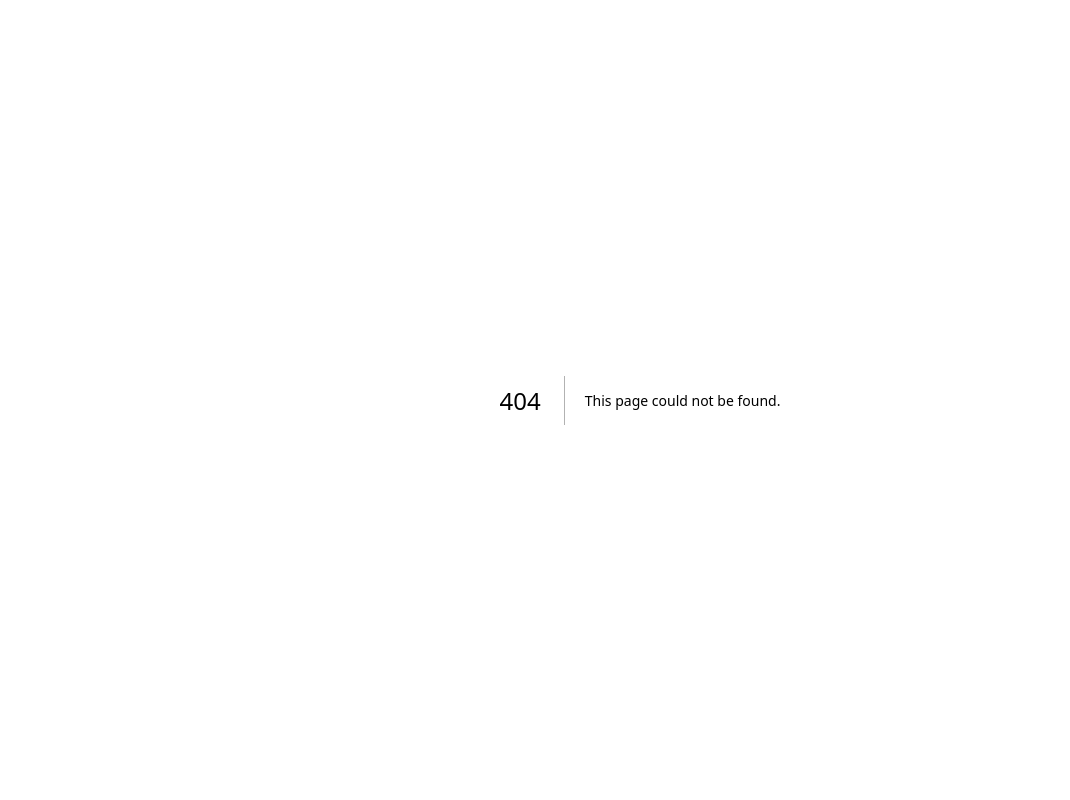
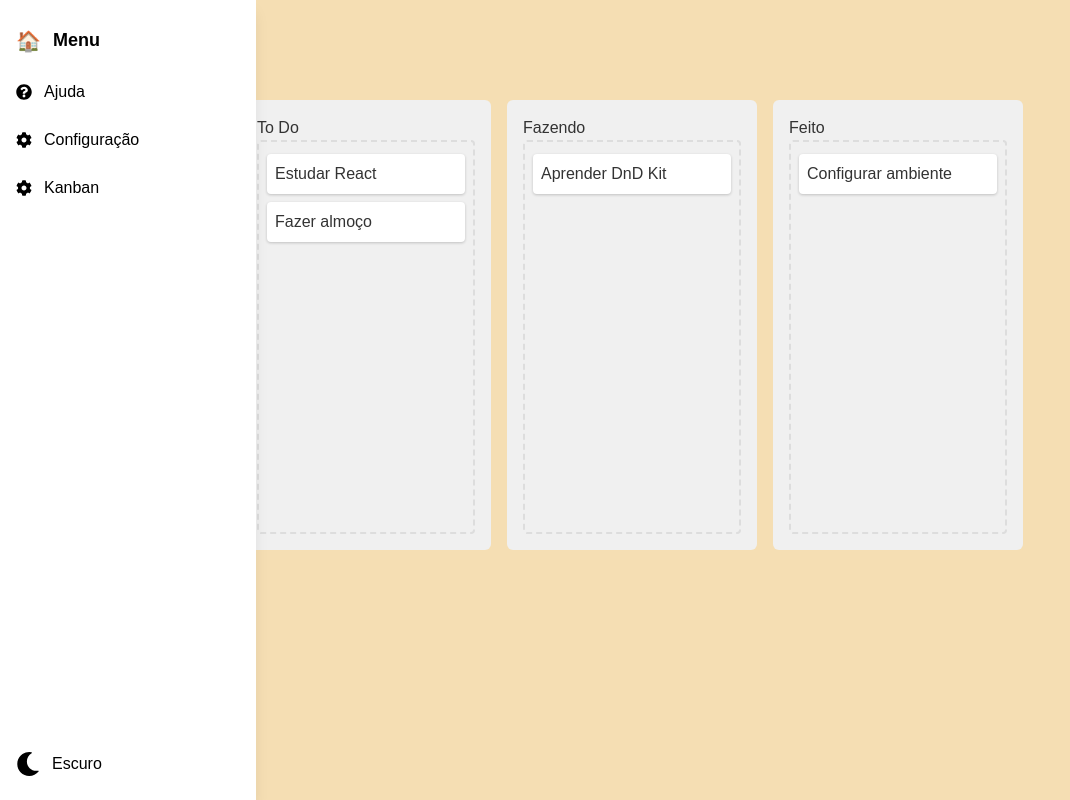
Before and after one commit to Vitor-Vidotto/timetomarket, a Next.js app: page /kanban in a window 1280 px wide. Before the commit this address had no page. Shown: the whole page, without its empty margins (0-1070 px from the left). Built offline with nearby package versions, Linux system fonts and the light colour scheme.

Commit message:
kanban initi

```diff
--- a/src/app/components/NavBar.tsx
+++ b/src/app/components/NavBar.tsx
@@ -77,6 +77,10 @@ const Navbar = () => {
             <FaCog />
             <span className="hidden group-hover:inline">Configuração</span>
           </Link>
+          <Link href="/kanban" className="flex items-center space-x-3 text-black dark:text-white hover:text-blue-500">
+            <FaCog />
+            <span className="hidden group-hover:inline">Kanban</span>
+          </Link>
         </div>
 
         <button onClick={toggleTheme} className="flex items-center space-x-3 text-2xl text-black dark:text-white">
--- /dev/null
+++ b/src/app/components/kanban/card.tsx
@@ -0,0 +1,32 @@
+import React from 'react';
+import { useSortable } from '@dnd-kit/sortable';
+import { CSS } from '@dnd-kit/utilities';
+
+interface CardProps {
+  item: { id: string; content: string };
+  columnId: string;
+}
+
+export function Card({ item, columnId }: CardProps) {
+  const { attributes, listeners, setNodeRef, transform, transition, isDragging } = useSortable({
+    id: `${columnId}:${item.id}`,
+  });
+
+  const style = {
+    transform: transform ? CSS.Transform.toString(transform) : undefined,
+    transition,
+    opacity: isDragging ? 0.5 : 1,
+    padding: '8px',
+    margin: '4px 0',
+    backgroundColor: 'white',
+    borderRadius: '4px',
+    boxShadow: '0 1px 3px rgba(0,0,0,0.2)',
+    cursor: 'grab',
+  };
+
+  return (
+    <div ref={setNodeRef} {...attributes} {...listeners} style={style}>
+      {item.content}
+    </div>
+  );
+}
--- /dev/null
+++ b/src/app/components/kanban/column.tsx
@@ -0,0 +1,48 @@
+import React from 'react';
+import { Card } from './card';
+import type { KanbanColumn } from './types';
+
+interface ColumnProps {
+  column: KanbanColumn;
+}
+
+export function Column({ column }: ColumnProps) {
+  return (
+    <div
+      style={{
+        backgroundColor: '#f0f0f0',
+        borderRadius: 6,
+        padding: 16,
+        width: 250,
+        minHeight: 450,   // garante altura mínima da coluna
+        marginRight: 16,
+        display: 'flex',
+        flexDirection: 'column',
+      }}
+    >
+      <h3>{column.title}</h3>
+      <div
+        style={{
+          flexGrow: 1,
+          minHeight: 150,  // altura mínima para o container dos cards
+          border: '2px dashed #ddd', // opcional: borda para visualizar área droppable
+          padding: 8,
+          borderRadius: 4,
+          backgroundColor: column.items.length === 0 ? '#fafafa' : 'transparent',
+          display: 'flex',
+          flexDirection: 'column',
+        }}
+      >
+        {column.items.length === 0 ? (
+          <p style={{ color: '#888', fontStyle: 'italic', marginTop: 'auto', marginBottom: 'auto', textAlign: 'center' }}>
+            Nenhum item
+          </p>
+        ) : (
+          column.items.map(item => (
+            <Card key={item.id} item={item} columnId={column.id} />
+          ))
+        )}
+      </div>
+    </div>
+  );
+}
--- /dev/null
+++ b/src/app/components/kanban/data/initialData.tsx
@@ -0,0 +1,24 @@
+export const initialColumns = {
+    'column-1': {
+      id: 'column-1',
+      title: 'To Do',
+      items: [
+        { id: '1', content: 'Estudar React' },
+        { id: '2', content: 'Fazer almoço' },
+      ],
+    },
+    'column-2': {
+      id: 'column-2',
+      title: 'Fazendo',
+      items: [
+        { id: '3', content: 'Aprender DnD Kit' },
+      ],
+    },
+    'column-3': {
+      id: 'column-3',
+      title: 'Feito',
+      items: [
+        { id: '4', content: 'Configurar ambiente' },
+      ],
+    },
+  };
--- /dev/null
+++ b/src/app/components/kanban/kanban.css
@@ -0,0 +1,29 @@
+.kanban-board {
+  display: flex;
+  gap: 1rem;
+  padding: 1rem;
+  overflow-x: auto;
+}
+
+.kanban-column {
+  background: #f4f5f7;
+  border-radius: 8px;
+  padding: 1rem;
+  min-width: 250px;
+  flex-shrink: 0;
+}
+
+.kanban-items {
+  display: flex;
+  flex-direction: column;
+  gap: 0.5rem;
+  margin-top: 1rem;
+}
+
+.kanban-card {
+  background: white;
+  padding: 0.75rem;
+  border-radius: 6px;
+  box-shadow: 0 1px 3px rgba(0, 0, 0, 0.1);
+  cursor: grab;
+}
--- /dev/null
+++ b/src/app/components/kanban/kanban.tsx
@@ -0,0 +1,85 @@
+import React, { useState } from 'react';
+import { DndContext, closestCorners } from '@dnd-kit/core';
+import {
+  arrayMove,
+  SortableContext,
+  verticalListSortingStrategy,
+} from '@dnd-kit/sortable';
+
+import { Column } from './column';
+import { initialColumns } from './data/initialData';
+
+export function KanbanBoard() {
+  const [columns, setColumns] = useState(initialColumns);
+
+  const handleDragEnd = (event: any) => {
+    const { active, over } = event;
+
+    if (!over) {
+      // Soltou fora da área válida, cancela e deixa o card no lugar
+      return;
+    }
+
+    if (active.id === over.id) {
+      // Soltou no mesmo lugar, não faz nada
+      return;
+    }
+
+    const [fromColumnId, fromItemId] = active.id.split(':');
+    const [toColumnId, toItemId] = over.id.split(':');
+
+    if (!columns[toColumnId]) return;
+
+    const fromItems = [...columns[fromColumnId].items];
+    const toItems = [...columns[toColumnId].items];
+
+    const fromIndex = fromItems.findIndex(item => item.id === fromItemId);
+    const toIndex = toItems.findIndex(item => item.id === toItemId);
+
+    if (fromIndex === -1 || toIndex === -1) return;
+
+    const [movedItem] = fromItems.splice(fromIndex, 1);
+
+    if (fromColumnId === toColumnId) {
+      // Reordena dentro da mesma coluna
+      const newItems = arrayMove(fromItems, fromIndex, toIndex);
+      setColumns({
+        ...columns,
+        [fromColumnId]: {
+          ...columns[fromColumnId],
+          items: newItems,
+        },
+      });
+    } else {
+      // Move item entre colunas
+      toItems.splice(toIndex, 0, movedItem);
+      setColumns({
+        ...columns,
+        [fromColumnId]: {
+          ...columns[fromColumnId],
+          items: fromItems,
+        },
+        [toColumnId]: {
+          ...columns[toColumnId],
+          items: toItems,
+        },
+      });
+    }
+  };
+
+  return (
+    <DndContext collisionDetection={closestCorners} onDragEnd={handleDragEnd}>
+      <div style={{ display: 'flex', padding: 20 }}>
+        {Object.values(columns).map(column => (
+          <SortableContext
+            key={column.id}
+            items={column.items.map(item => `${column.id}:${item.id}`)}
+            strategy={verticalListSortingStrategy}
+          >
+            <Column column={column} />
+          </SortableContext>
+        ))}
+      </div>
+    </DndContext>
+  );
+}
--- /dev/null
+++ b/src/app/components/kanban/types.tsx
@@ -0,0 +1,12 @@
+// types.ts (ou dentro do próprio arquivo se preferir)
+export interface KanbanItem {
+    id: string;
+    title: string;
+    [key: string]: any;
+  }
+
+  export interface KanbanColumn {
+    id: string;
+    title: string;
+    items: KanbanItem[];
+  }
--- /dev/null
+++ b/src/app/kanban/layout.tsx
@@ -0,0 +1,31 @@
+import type { Metadata } from "next";
+import localFont from "next/font/local";
+import "../globals.css";
+
+const geistSans = localFont({
+  src: "../fonts/GeistVF.woff",
+  variable: "--font-geist-sans",
+  weight: "100 900",
+});
+const geistMono = localFont({
+  src: "../fonts/GeistMonoVF.woff",
+  variable: "--font-geist-mono",
+  weight: "100 900",
+});
+
+export const metadata: Metadata = {
+  title: "TimeToMarket",
+  description: "Generated by TimeToMarket",
+};
+
+export default function RootLayout({ children }: { children: React.ReactNode }) {
+  return (
+    <html lang="en">
+      <body
+        className={`${geistSans.variable} ${geistMono.variable} antialiased`}
+      >
+        {children}
+      </body>
+    </html>
+  );
+}
--- /dev/null
+++ b/src/app/kanban/page.tsx
@@ -0,0 +1,14 @@
+"use client"
+import { KanbanBoard } from "../components/kanban/kanban";
+import Navbar from "../components/NavBar";
+
+export default function Home() {
+  return (
+    <div className="grid grid-rows-[auto_1fr_auto] items-center justify-items-center h-screen p-8 pb-20 gap-16 sm:p-20 overflow-hidden">
+      <main className="flex flex-col gap-8 items-center sm:items-start">
+        <Navbar />
+          <KanbanBoard />
+      </main>
+    </div>
+  );
+}
```
Also changed, not shown: package.json (+5 -2 lines), 1 other file (tests, documents, lock files or other folders).
